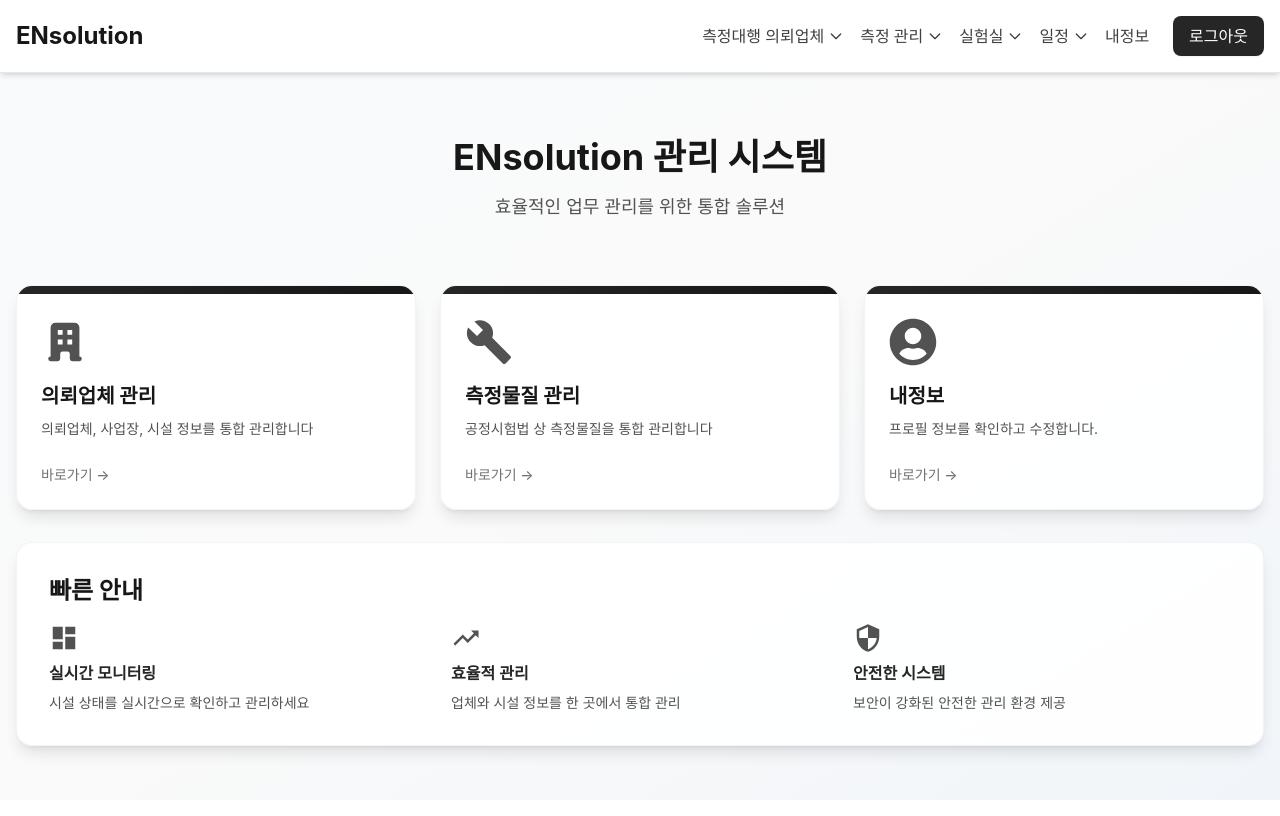
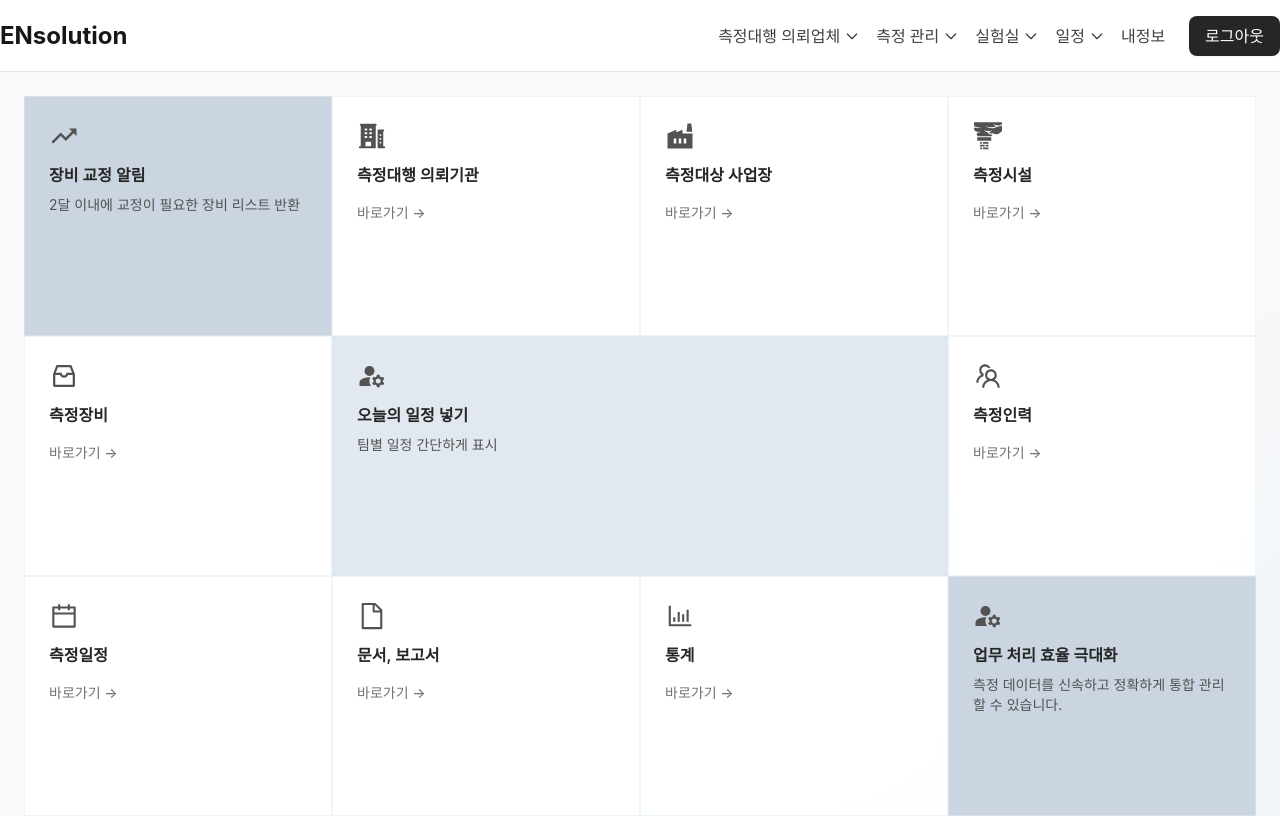
Before and after one commit to Arang0109/ensolution-frontend, a React (Vite) app in the folder ensolution-front/: page /dashboard in a window 1280 px wide. Built offline with nearby package versions, Linux system fonts and the light colour scheme; sample sign-in values are in the browser's storage.

Commit message:
dashboard 수정 (#9)

```diff
--- a/ensolution-front/src/common/routes/MainLayout.tsx
+++ b/ensolution-front/src/common/routes/MainLayout.tsx
@@ -28,9 +28,8 @@ export const MainLayout = () => {
 
   return (
     <div className="min-h-screen bg-gradient-to-br from-slate-50 via-neutral-50 to-slate-100">
-      <header className="bg-white/90 backdrop-blur-sm shadow-md border-b border-slate-200 sticky top-0 z-50">
-        <div className="max-w-7xl mx-auto px-4 py-4">
-          <div className="flex items-center justify-between">
+      <header className="h-[72px] py-2.5 bg-white/90 backdrop-blur-sm border-b border-slate-200 sticky top-0 z-50">
+        <div className="max-w-7xl mx-auto h-full flex items-center justify-between">
             {/* 로고 */}
             <Link
               to="/dashboard"
@@ -115,7 +114,6 @@ export const MainLayout = () => {
                 )}
               </svg>
             </button>
-          </div>
 
           {/* 모바일 메뉴 */}
           {isMobileMenuOpen && (
@@ -214,7 +212,7 @@ export const MainLayout = () => {
           )}
         </div>
       </header>
-      <main className="max-w-7xl mx-auto px-4 py-8">
+      <main className="w-full pt-6">
         <Outlet />
       </main>
     </div>
--- /dev/null
+++ b/ensolution-front/src/common/ui/CardItem.tsx
@@ -0,0 +1,65 @@
+import type { FC } from "react";
+import { useNavigate } from "react-router";
+
+export interface CardItemProps {
+  title: string;
+  description?: string;
+  icon?: React.ReactNode;
+  path?: string;
+  colSpan?: 1 | 2 | 3;
+  className?: string;
+  backgroudColor?: string;
+}
+
+export const CardItem: FC<CardItemProps> = ({
+  title,
+  description,
+  icon,
+  path,
+  colSpan = 1,
+  className = "",
+  backgroudColor = "bg-white/90"
+}) => {
+  const navigate = useNavigate();
+  const isClickable = !!path;
+
+  const colSpanClass = {
+    1: "",
+    2: "md:col-span-2",
+    3: "md:col-span-3",
+  }[colSpan];
+
+  const baseClass =
+    `${backgroudColor} backdrop-blur-sm p-6 border border-slate-200/50 transition-all duration-300 h-30 md:h-60`;
+  const clickableClass = isClickable
+    ? "cursor-pointer hover:bg-slate-200 hover:border-slate-300 group"
+    : "";
+
+  const handleClick = () => {
+    if (isClickable) {
+      navigate(path);
+    }
+  };
+
+  return (
+    <div
+      onClick={handleClick}
+      className={`${baseClass} ${clickableClass} ${colSpanClass} ${className}`}
+    >
+      {icon && (
+        <div className={`text-3xl text-neutral-600 mb-3 ${isClickable ? "group-hover:text-neutral-800 transition-colors" : ""}`}>
+          {icon}
+        </div>
+      )}
+      <h3 className="font-semibold text-neutral-800 mb-2">{title}</h3>
+      {description && (
+        <p className="text-sm text-neutral-600">{description}</p>
+      )}
+      {isClickable && (
+        <div className="mt-4 text-neutral-500 text-sm font-medium group-hover:text-neutral-700 transition-colors">
+          바로가기 →
+        </div>
+      )}
+    </div>
+  );
+};
--- a/ensolution-front/src/common/ui/MenuCardItem.tsx
+++ /dev/null
@@ -1,39 +0,0 @@
-import type { FC } from "react";
-import { useNavigate } from "react-router";
-
-export interface MenuCard {
-  title: string;
-  description: string;
-  icon: React.ReactNode;
-  path: string;
-  color: string;
-}
-
-export const MenuCardItem: FC<MenuCard> = ({ title, description, icon, path, color }) => {
-  const navigate = useNavigate();
-
-  return (
-    <div
-      onClick={() => navigate(path)}
-      className="bg-white/90 backdrop-blur-sm rounded-2xl shadow-lg hover:shadow-2xl transition-all duration-300 cursor-pointer transform hover:-translate-y-2 border border-slate-200/50 overflow-hidden group"
-    >
-      <div className={`h-2 bg-gradient-to-r ${color}`} />
-      <div className="p-6">
-        <div className="text-5xl mb-4 group-hover:scale-110 transition-transform duration-300">
-          {icon}
-        </div>
-        <h3 className="text-xl font-bold text-neutral-900 mb-2">
-          {title}
-        </h3>
-        <p className="text-neutral-600 text-sm leading-relaxed">
-          {description}
-        </p>
-      </div>
-      <div className="px-6 pb-6">
-        <div className="text-neutral-500 text-sm font-medium group-hover:text-neutral-700 transition-colors">
-          바로가기 →
-        </div>
-      </div>
-    </div>
-  );
-};
--- a/ensolution-front/src/common/ui/index.ts
+++ b/ensolution-front/src/common/ui/index.ts
@@ -6,5 +6,5 @@ export { NumberField } from './NumberField';
 export { SelectField } from './SelectField';
 export { TimeField } from './TimeField';
 export { Dropdown } from './Dropdown';
-export { MenuCardItem } from './MenuCardItem';
-export type { MenuCard } from './MenuCardItem';
+export { CardItem } from './CardItem';
+export type { CardItemProps } from './CardItem';
--- a/ensolution-front/src/features/company/ui/CompanyCardItem.tsx
+++ b/ensolution-front/src/features/company/ui/CompanyCardItem.tsx
@@ -14,7 +14,7 @@ export const CompanyCardItem = ({ company }: CompanyCardProps) => {
     <div
       className="bg-white border border-slate-200 rounded-lg p-5 hover:shadow-lg hover:border-neutral-400 transition-all cursor-pointer"
     >
-      <Link to={`/client/company/${company.id}`}>
+      <Link to={`/company/${company.id}`}>
         <div className="flex justify-between items-start mb-3">
           <h3 className="text-xl font-semibold text-gray-800">{company.name}</h3>
         </div>
--- a/ensolution-front/src/features/home/pages/ClientPage.tsx
+++ /dev/null
@@ -1,86 +0,0 @@
-import { MenuCardItem, type MenuCard } from "@/common/ui";
-
-import { GiChimney } from "react-icons/gi";
-import { HiOfficeBuilding } from "react-icons/hi";
-import { MdDashboard, MdTrendingUp, MdSecurity } from "react-icons/md";
-
-export const ClientPage = () => {
-  const menuCards: MenuCard[] = [
-    {
-      title: "측정시설 검색",
-      description: "측정시설 정보를 검색합니다.",
-      icon: <HiOfficeBuilding style={{color: '#b89375'}} />,
-      path: "/client/stack",
-      color: "from-neutral-800 to-neutral-900",
-    },
-    {
-      title: "측정팀 관리",
-      description: "측정팀 및 차량을 관리합니다.",
-      icon: <HiOfficeBuilding style={{color: '#b89375'}} />,
-      path: "/workplace",
-      color: "from-neutral-800 to-neutral-900",
-    },
-    {
-      title: "측정시설 관리",
-      description: "프로필 정보를 확인하고 수정합니다.",
-      icon: <GiChimney style={{color: '#b89375'}} />,
-      path: "/stack",
-      color: "from-neutral-800 to-neutral-900",
-    },
-  ];
-
-  return (
-    <div className="space-y-8">
-      {/* 헤더 섹션 */}
-      <div className="text-center py-8">
-        <h1 className="text-4xl font-bold text-neutral-900 mb-4">
-          ENsolution 관리 시스템
-        </h1>
-        <p className="text-neutral-600 text-lg">
-          효율적인 업무 관리를 위한 통합 솔루션
-        </p>
-      </div>
-
-      {/* 카드 그리드 */}
-      <div className="grid grid-cols-1 lg:grid-cols-3 gap-6 mx-auto container">
-        {menuCards.map((card) => (
-          <MenuCardItem key={card.path} {...card} />
-        ))}
-      </div>
-
-      {/* 추가 정보 섹션 */}
-      <div className="bg-white/90 backdrop-blur-sm rounded-2xl shadow-lg p-8 border border-slate-200/50 mt-8">
-        <h2 className="text-2xl font-bold text-neutral-900 mb-4">빠른 안내</h2>
-        <div className="grid grid-cols-1 md:grid-cols-3 gap-6">
-          <div className="space-y-2">
-            <div className="text-3xl text-neutral-600">
-              <MdDashboard />
-            </div>
-            <h3 className="font-semibold text-neutral-800">실시간 모니터링</h3>
-            <p className="text-sm text-neutral-600">
-              시설 상태를 실시간으로 확인하고 관리하세요
-            </p>
-          </div>
-          <div className="space-y-2">
-            <div className="text-3xl text-neutral-600">
-              <MdTrendingUp />
-            </div>
-            <h3 className="font-semibold text-neutral-800">효율적 관리</h3>
-            <p className="text-sm text-neutral-600">
-              업체와 시설 정보를 한 곳에서 통합 관리
-            </p>
-          </div>
-          <div className="space-y-2">
-            <div className="text-3xl text-neutral-600">
-              <MdSecurity />
-            </div>
-            <h3 className="font-semibold text-neutral-800">안전한 시스템</h3>
-            <p className="text-sm text-neutral-600">
-              보안이 강화된 안전한 관리 환경 제공
-            </p>
-          </div>
-        </div>
-      </div>
-    </div>
-  );
-};
--- a/ensolution-front/src/features/home/pages/HomePage.tsx
+++ b/ensolution-front/src/features/home/pages/HomePage.tsx
@@ -1,87 +1,77 @@
-import { MenuCardItem, type MenuCard } from "@common/ui";
-
-import { HiOfficeBuilding } from "react-icons/hi";
-import { MdBuild } from "react-icons/md";
-import { FaUserCircle } from "react-icons/fa";
-import { MdDashboard, MdTrendingUp, MdSecurity } from "react-icons/md";
+import { MdTrendingUp, MdFactory, MdManageAccounts } from "react-icons/md";
+import { HiBuildingOffice2 } from "react-icons/hi2";
+import { GiChimney } from "react-icons/gi";
+import { AiOutlineBarChart, AiOutlineCalendar, AiOutlineFile, AiOutlineTeam, AiOutlineInbox } from "react-icons/ai";
+import { CardItem } from "@common/ui";
 
 export const HomePage = () => {
+  return (
+    <div className="w-full max-w-7xl mx-auto px-6">
 
-  const menuCards: MenuCard[] = [
-    {
-      title: "의뢰업체 관리",
-      description: "의뢰업체, 사업장, 시설 정보를 통합 관리합니다",
-      icon: <HiOfficeBuilding style={{color: '#525252'}} />,
-      path: "/client",
-      color: "from-neutral-800 to-neutral-900",
-    },
-    {
-      title: "측정물질 관리",
-      description: "공정시험법 상 측정물질을 통합 관리합니다",
-      icon: <MdBuild style={{color: '#525252'}} />,
-      path: "/pollutant",
-      color: "from-neutral-800 to-neutral-900",
-    },
-    {
-      title: "내정보",
-      description: "프로필 정보를 확인하고 수정합니다.",
-      icon: <FaUserCircle style={{color: '#525252'}} />,
-      path: "/me",
-      color: "from-neutral-800 to-neutral-900",
-    },
-  ];
+      {/* 메인 그리드 영역 */}
+      <div className="grid grid-cols-1 md:grid-cols-2 lg:grid-cols-4">
+        {/* 실시간 모니터링 */}
+        <CardItem
+          title="장비 교정 알림"
+          description="2달 이내에 교정이 필요한 장비 리스트 반환"
+          backgroudColor="bg-slate-300"
+          icon={<MdTrendingUp />}
+        />
+        <CardItem
+          title="측정대행 의뢰기관"
+          path="/company"
+          icon={<HiBuildingOffice2 />}
+        />
 
-  return (
-    <div className="space-y-8">
-      {/* 헤더 섹션 */}
-      <div className="text-center py-8">
-        <h1 className="text-4xl font-bold text-neutral-900 mb-4">
-          ENsolution 관리 시스템
-        </h1>
-        <p className="text-neutral-600 text-lg">
-          효율적인 업무 관리를 위한 통합 솔루션
-        </p>
-      </div>
+        <CardItem
+          title="측정대상 사업장"
+          path="/workplace"
+          icon={<MdFactory />}
+        />
 
-      {/* 카드 그리드 */}
-      <div className="grid grid-cols-1 sm:grid-cols-2 lg:grid-cols-3 gap-6 mx-auto container">
-        {menuCards.map((card) => (
-          <MenuCardItem key={card.path} {...card} />
-        ))}
-      </div>
-
-      {/* 추가 정보 섹션 */}
-      <div className="bg-white/90 backdrop-blur-sm rounded-2xl shadow-lg p-8 border border-slate-200/50 mt-8">
-        <h2 className="text-2xl font-bold text-neutral-900 mb-4">빠른 안내</h2>
-        <div className="grid grid-cols-1 md:grid-cols-3 gap-6">
-          <div className="space-y-2">
-            <div className="text-3xl text-neutral-600">
-              <MdDashboard />
-            </div>
-            <h3 className="font-semibold text-neutral-800">실시간 모니터링</h3>
-            <p className="text-sm text-neutral-600">
-              시설 상태를 실시간으로 확인하고 관리하세요
-            </p>
-          </div>
-          <div className="space-y-2">
-            <div className="text-3xl text-neutral-600">
-              <MdTrendingUp />
-            </div>
-            <h3 className="font-semibold text-neutral-800">효율적 관리</h3>
-            <p className="text-sm text-neutral-600">
-              업체와 시설 정보를 한 곳에서 통합 관리
-            </p>
-          </div>
-          <div className="space-y-2">
-            <div className="text-3xl text-neutral-600">
-              <MdSecurity />
-            </div>
-            <h3 className="font-semibold text-neutral-800">안전한 시스템</h3>
-            <p className="text-sm text-neutral-600">
-              보안이 강화된 안전한 관리 환경 제공
-            </p>
-          </div>
-        </div>
+        <CardItem
+          title="측정시설"
+          path="/stack"
+          icon={<GiChimney />}
+        />
+        <CardItem
+          title="측정장비"
+          path="/company"
+          icon={<AiOutlineInbox />}
+        />
+        <CardItem
+          title="오늘의 일정 넣기"
+          description="팀별 일정 간단하게 표시"
+          colSpan={2}
+          backgroudColor="bg-slate-200"
+          icon={<MdManageAccounts />}
+        />
+        <CardItem
+          title="측정인력"
+          path="/company"
+          icon={<AiOutlineTeam />}
+        />
+        <CardItem
+          title="측정일정"
+          path="/company"
+          icon={<AiOutlineCalendar />}
+        />
+        <CardItem
+          title="문서, 보고서"
+          path="/company"
+          icon={<AiOutlineFile />}
+        />
+        <CardItem
+          title="통계"
+          path="/company"
+          icon={<AiOutlineBarChart />}
+        />
+        <CardItem
+          title="업무 처리 효율 극대화"
+          description="측정 데이터를 신속하고 정확하게 통합 관리할 수 있습니다."
+          backgroudColor="bg-slate-300"
+          icon={<MdManageAccounts />}
+        />
       </div>
     </div>
   );
--- a/ensolution-front/src/features/home/pages/index.ts
+++ b/ensolution-front/src/features/home/pages/index.ts
@@ -1,2 +1 @@
 export * from './HomePage';
-export * from './ClientPage';
--- a/ensolution-front/tailwind.config.js
+++ b/ensolution-front/tailwind.config.js
@@ -7,7 +7,6 @@ export default {
   theme: {
     extend: {
       colors: {
-        // 사무적이고 전문적인 그레이 스케일
         neutral: {
           50: '#fafafa',
           100: '#f5f5f5',
@@ -21,7 +20,6 @@ export default {
           900: '#171717',
           950: '#0a0a0a',
         },
-        // 액센트 컬러 (미세한 블루 그레이)
         slate: {
           50: '#f8fafc',
           100: '#f1f5f9',
@@ -35,7 +33,6 @@ export default {
           900: '#0f172a',
           950: '#020617',
         },
-        // 포인트 컬러 (절제된 블루)
         primary: {
           50: '#eff6ff',
           100: '#dbeafe',
```
Also changed, not shown: ensolution-front/src/app/App.tsx (+7 -10 lines).
